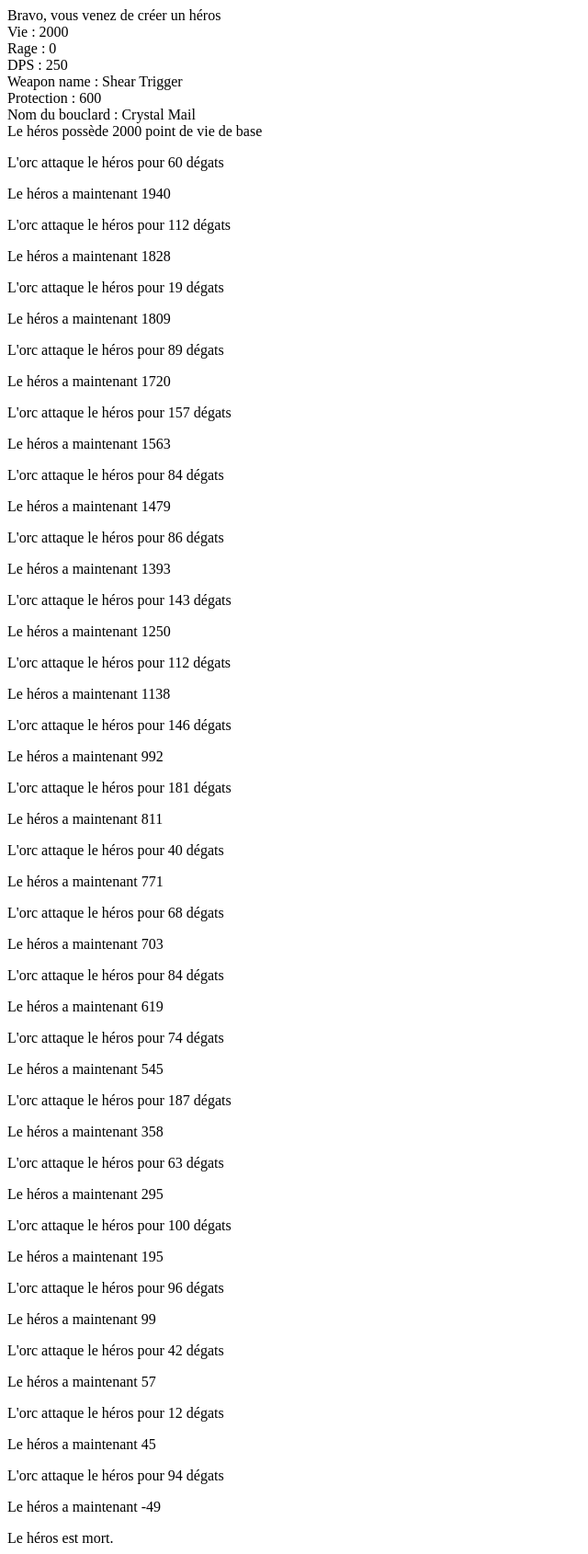
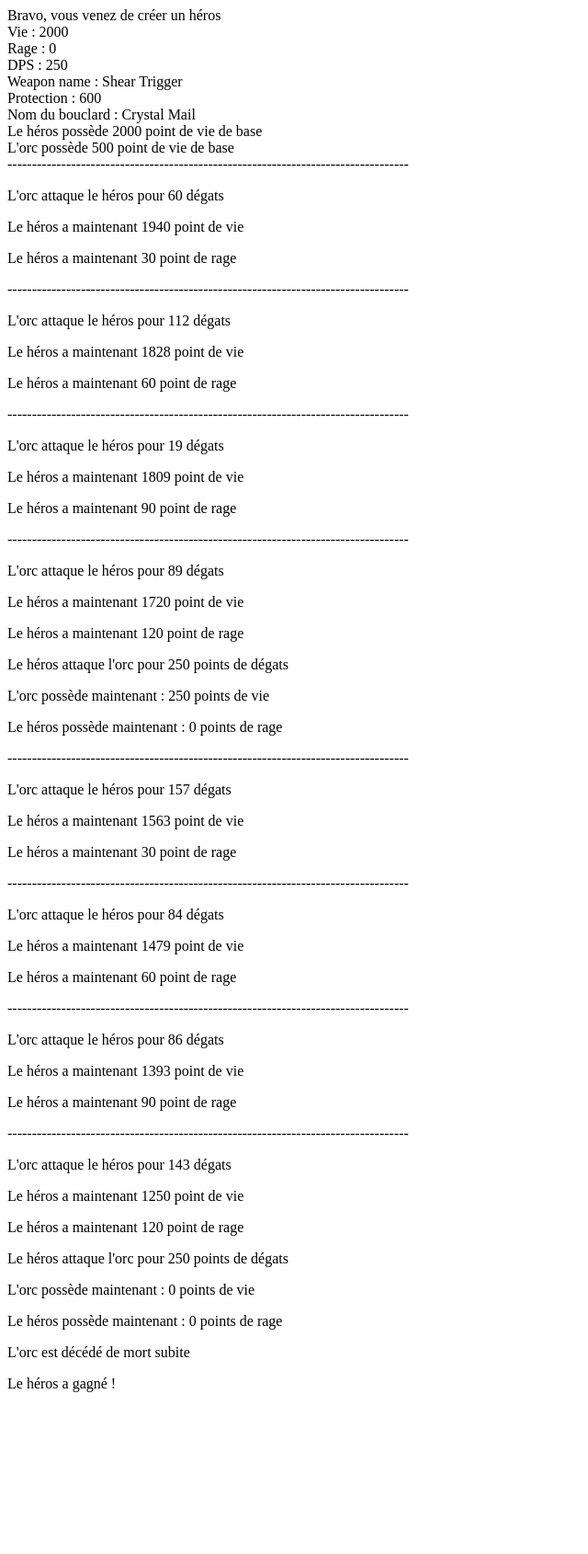
Before and after one commit to TristanDCP/ProgOOPartie1, a PHP site: page / in a window 1280 px wide. Shown: the whole page at 92% size, without its empty margins (0-640 px from the left). After the commit the page ends 1514 px from the top, so only its background shows below. Run offline with PHP 8.4, Linux system fonts and the light colour scheme.

Commit message:
On a reussi!

```diff
--- a/index.php
+++ b/index.php
@@ -5,7 +5,6 @@ require_once('Orc.php');
 $hero = new Hero(2000,0, 'Shear Trigger', 250, 'Crystal Mail', 600);
 $orc = new Orc(500,0);
 $increaseValue = +30;
-$i = $hero->getHealth();
 
 ?>
 
@@ -17,13 +16,35 @@ $i = $hero->getHealth();
     <title>Warcraft</title>
 </head>
 <body>
+
 <?php echo 'Le héros possède  ' .$hero->getHealth(). ' point de vie de base <br>';?>
+<?php echo 'L\'orc possède  ' .$orc->getHealth(). ' point de vie de base <br>';?>
 <?php
 while($hero->getHealth() > 0){
      $orc->randomOrcAttackDamage(); ?>
+     <?= '----------------------------------------------------------------------------------' ?>
     <p>L'orc attaque le héros pour <?= $orc->getDamage() - $hero->getShieldValue()?> dégats</p>
     <?php $hero->attacked($orc->getDamage())?>
-    <p>Le héros a maintenant <?= $hero->getHealth()?></p>
+    <p>Le héros a maintenant <?= $hero->getHealth()?> point de vie</p>
+    <?php $hero->rageIncrease($increaseValue)?>
+    <p>Le héros a maintenant <?= $hero->getRage()?> point de rage</p>
+    <?php if($hero->getRage() > 100){
+        $orc->setHealth($orc->getHealth() - $hero->getWeaponDamage())?>
+        <p>Le héros attaque l'orc pour  <?= $hero->getWeaponDamage() ?> points de dégats</p>
+        <p>L'orc possède maintenant : <?= $orc->getHealth(- $hero->getWeaponDamage()) ?> points de vie</p>
+        <?php $hero->setRage(0)?>
+        <p>Le héros possède maintenant : <?= $hero->getRage() ?> points de rage</p>
+        <?php
+         if($orc->getHealth() <= 0){?>
+         <p> <?='L\'orc est décédé de mort subite'; ?></p>
+         <p> <?= 'Le héros a gagné !' ?></p>
+         <?php
+         break;
+         }
+        ?>
+    <?php
+}
+?>
     <?php if($hero->getHealth() < 0){
         echo 'Le héros est mort.';
     }?>
```
